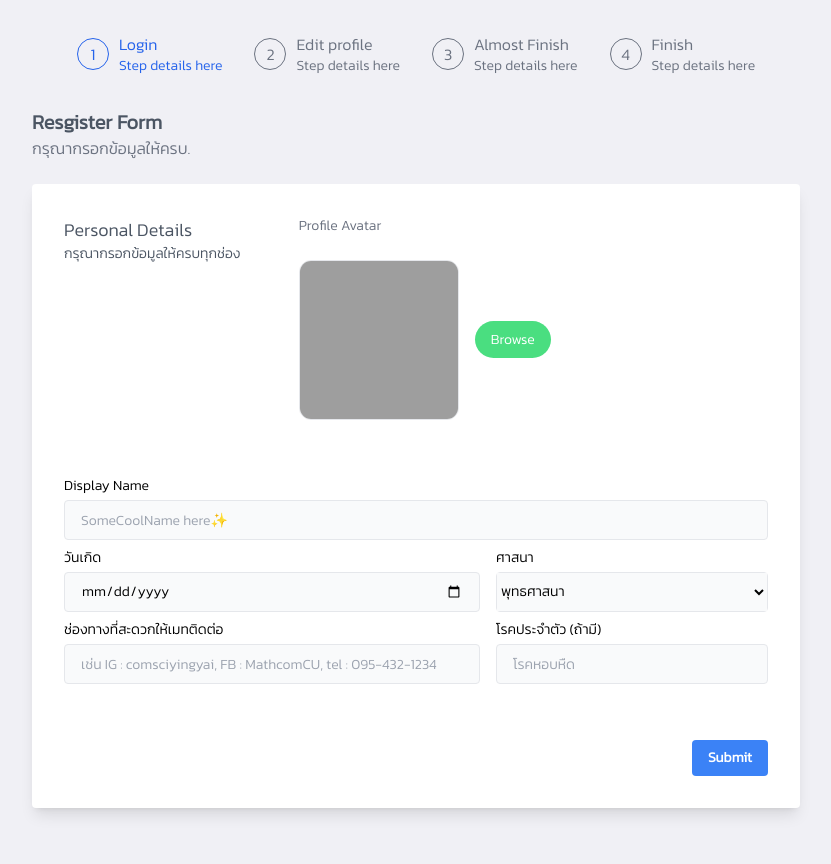
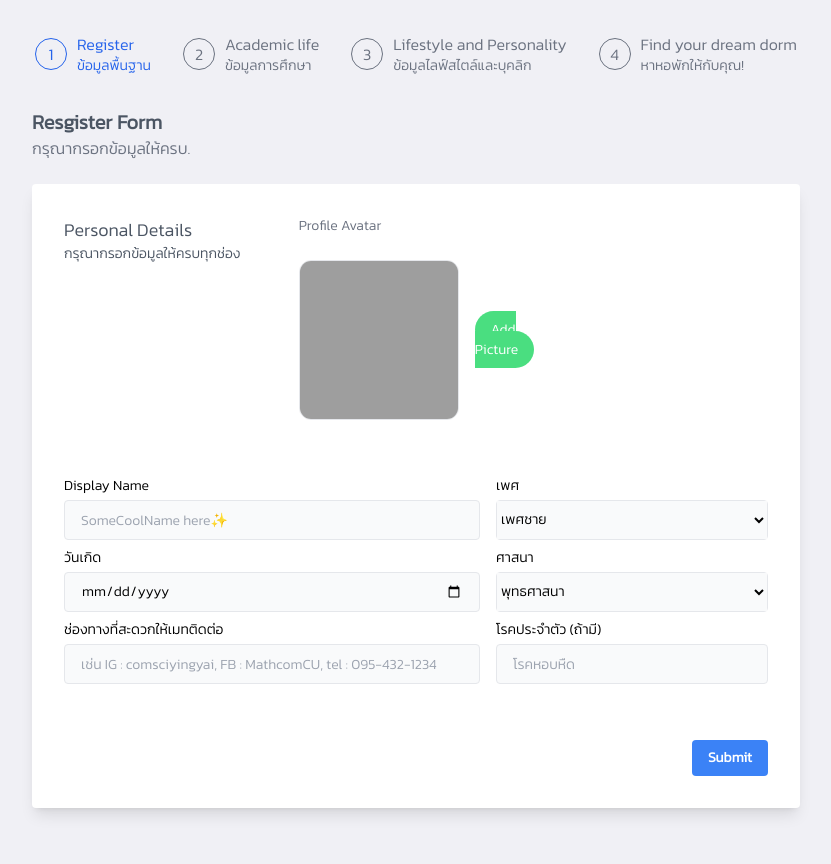
Before and after one commit to Kafiling/ProgFindMate, a Flask app: page /form in a window 1280 px wide. Shown: the whole page, without its empty margins (224-1055 px from the left). Run offline with Flask 3, Linux system fonts and the light colour scheme; the visitor is signed in with stand-in values (Sample User, id 1); some libraries are stand-ins or nearby versions; grey boxes are pictures that could not be loaded.

Commit message:
form 2 working

```diff
--- a/server/src/app.py
+++ b/server/src/app.py
@@ -71,10 +71,9 @@
     template = render_template('form.html')
     if request.method == "POST":
         # getting input in HTML form
-
         data = {
-            #TODO upload image is not working!!
             'displayName' : request.form.get("displayName") ,
+            'gender' : request.form.get("gender"),
             'bDay' : request.form.get("bDay") ,
             'religion' : request.form.get("religion") ,
             'contactNote' : request.form.get("contactNote") ,
@@ -92,11 +91,20 @@
 @app.route('/form2',methods = ["GET","POST"])
 @login_required
 def form2():
-    university = 'Waiting respond'
+    template = render_template('form2.html')
     if request.method == "POST":
-        university = request.form.get("university")
+        # getting input in HTML form
+        data = {
+            'university' : request.form.get("university-select") ,
+            'faculty' : request.form.get("faculty-select"),
+            'major' : request.form.get("major") ,
+            'acedemicYear' : request.form.get("year")
+            }
+        user = session['user']
+        fsdb.collection('User').document(user['email']).update(data,token=user['idToken'])
+        if data['university'] != None:
+            return redirect('/form3')
 
-    template = render_template('form2.html',university = university)
     return runWithCacheControl(template)
 
 @app.route('/form3')
--- a/server/src/templates/form.html
+++ b/server/src/templates/form.html
@@ -20,8 +20,8 @@
               1
           </span>
           <span>
-              <h3 class="font-medium ">Login</h3>
-              <p class="text-sm">Step details here</p>
+              <h3 class="font-medium ">Register</h3>
+              <p class="text-sm">ข้อมูลพื้นฐาน</p>
           </span>
       </li>
       <li class="flex items-center text-gray-500  space-x-2.5">
@@ -29,8 +29,8 @@
               2
           </span>
           <span>
-              <h3 class="font-medium ">Edit profile</h3>
-              <p class="text-sm">Step details here</p>
+              <h3 class="font-medium ">Academic life</h3>
+              <p class="text-sm">ข้อมูลการศึกษา</p>
           </span>
       </li>
       <li class="flex items-center text-gray-500  space-x-2.5">
@@ -38,8 +38,8 @@
               3
           </span>
           <span>
-              <h3 class="font-medium ">Almost Finish</h3>
-              <p class="text-sm">Step details here</p>
+              <h3 class="font-medium ">Lifestyle and Personality</h3>
+              <p class="text-sm">ข้อมูลไลฟ์สไตล์และบุคลิก</p>
           </span>
       </li>
       <li class="flex items-center text-gray-500  space-x-2.5">
@@ -47,8 +47,8 @@
             4
         </span>
         <span>
-            <h3 class="font-medium ">Finish</h3>
-            <p class="text-sm">Step details here</p>
+            <h3 class="font-medium ">Find your dream dorm</h3>
+            <p class="text-sm">หาหอพักให้กับคุณ!</p>
         </span>
     </li>
   </ol>
@@ -74,10 +74,10 @@
 						<div class="flex items-center py-6">
 							<div class="w-40 h-40 mr-4 flex-none rounded-xl border overflow-hidden">
 
-								<img class="w-40 h-40 mr-4 object-cover" id="UserAvatar" src="https://as1.ftcdn.net/v2/jpg/01/68/80/20/1000_F_168802075_Il6LeUG0NCK4JOELmkC7Ki81g0CiLpxU.jpg" alt="Upload Avatar">
+								<img class="w-40 h-40 mr-4 object-cover" id="UserAvatar" src="https://firebasestorage.googleapis.com/v0/b/use-dormee.appspot.com/o/WebFile%2FSelectYourAvatra.jpg?alt=media&token=0a015c00-e32d-4098-a4e4-f6cd20fe967d" alt="Upload Avatar">
                 </div>
 								<label class="cursor-pointer ">
-                  <span class="focus:outline-none text-white text-sm py-2 px-4 rounded-full bg-green-400 hover:bg-green-500 hover:shadow-lg">Browse</span>
+                  <span class="focus:outline-none text-white text-sm py-2 px-4 rounded-full bg-green-400 hover:bg-green-500 hover:shadow-lg">Add Picture</span>
                   <input type="file" name="userImg" id="userImg" class="hidden" accept="image/*"  required>
                 </label>
 
@@ -99,11 +99,23 @@
 
           <div class="lg:col-span-4">
             <div class="grid gap-4 gap-y-2 text-sm grid-cols-1 md:grid-cols-5">
-              <div class="md:col-span-5">
+              <div class="md:col-span-3">
 
                 <label for="full_name" >Display Name</label>
 
                 <input type="text" name="displayName" id="displayName" class="h-10 border mt-1 rounded px-4 w-full bg-gray-50" value="" placeholder="SomeCoolName here✨"  required/>
+              </div>
+
+              <div class="md:col-span-2 ">
+                <label for="country">เพศ</label>
+                <div class="h-10 flex border rounded items-center mt-1 ">
+                  <select name = "gender" id="gender" class="w-full h-full bg-gray-50 border-gray-200" required >
+                    <option>เพศชาย </option>
+                    <option>เพศหญิง </option>
+                    <option>non-binary</option>
+                    <option>ไม่ขอระบุ </option>
+                  </select>
+                </div>
               </div>
 
 
@@ -123,9 +135,9 @@
                     <option>พุทธศาสนา </option>
                     <option>ศาสนาคริสต์ </option>
                     <option>อิสลาม  </option>
-                    <option>พราหมณ์</option>
-                    <option>ศาสนาฮินดู </option>
+                    <option>พราหมณ์-ฮินดู </option>
                     <option>ยิว </option>
+                    <option>ไม่นับถือศาสนา</option>
                     <option>อื่นๆ </option>
                   </select>
                 </div>
```
Also changed, not shown: server/src/templates/form2.html (+36 -41 lines), server/src/templates/form3.html (+0 -37 lines), static/tailwindoutput.css (+25 -19 lines).
